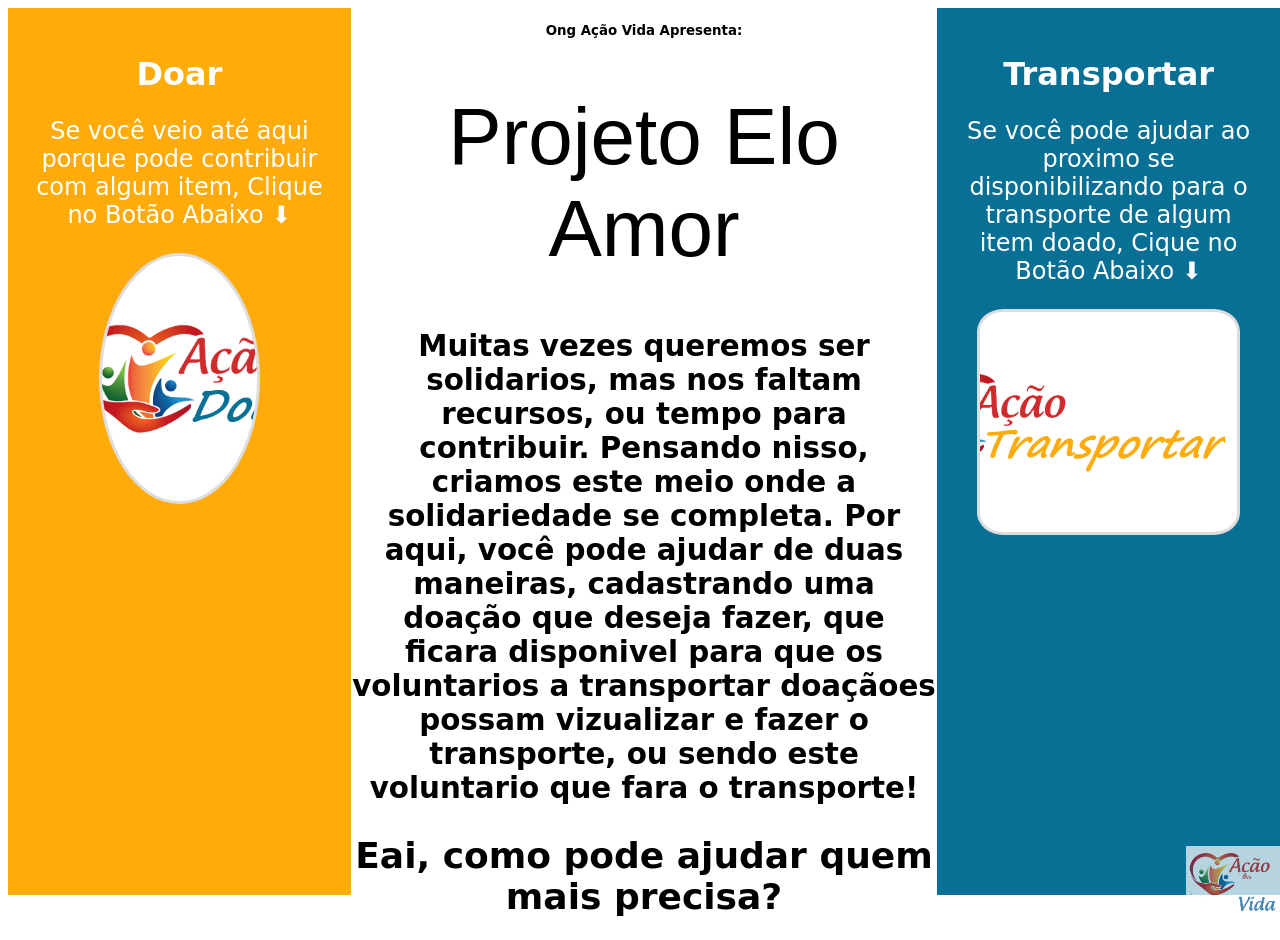
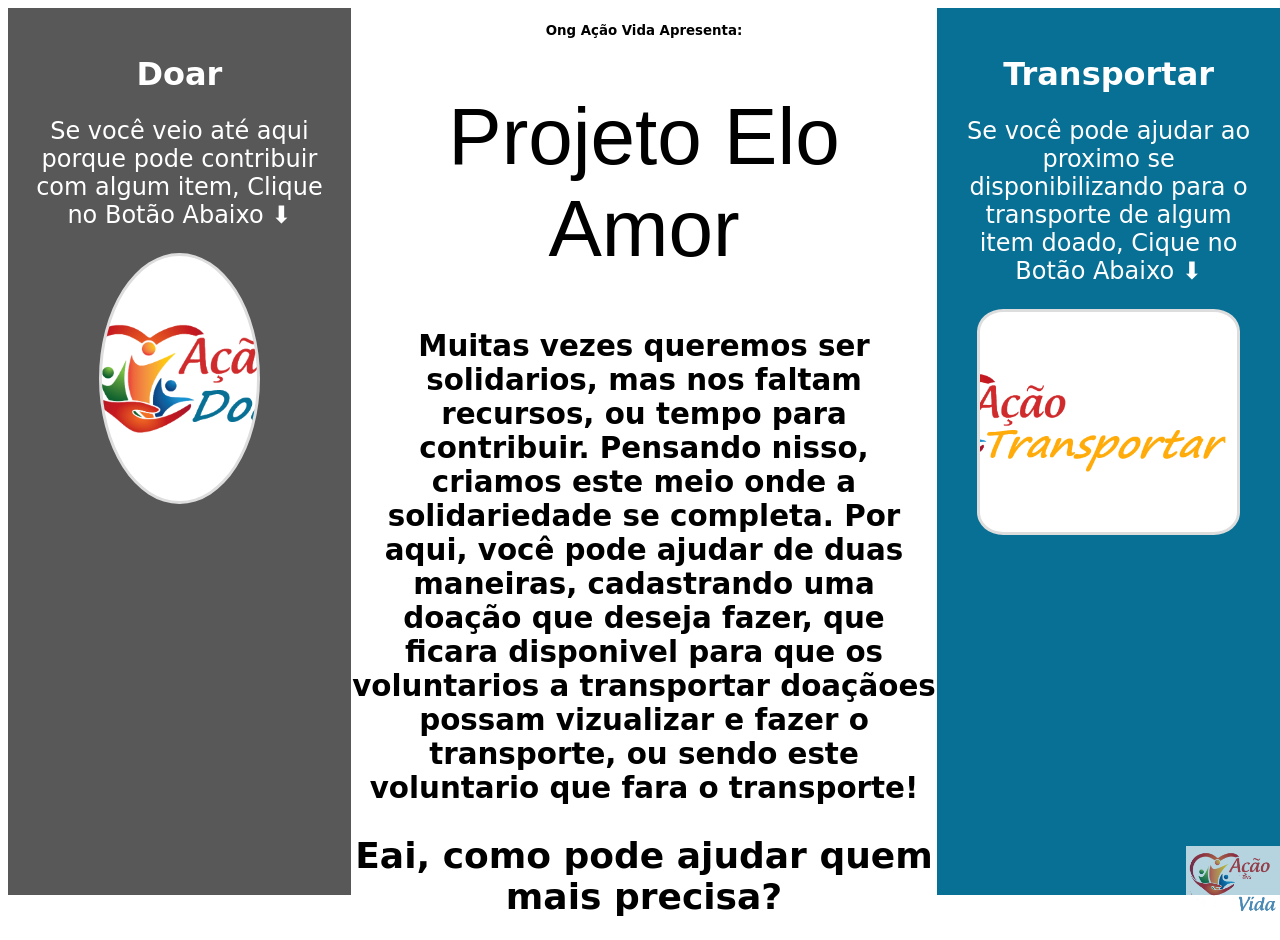
Before and after one commit to guilhermedasilvaa/Projeto_Elo_Amor, a PHP site: page /View/index.php in a window 1280 px wide. Run offline with PHP 8.4, Linux system fonts and the light colour scheme; the visitor is signed in with stand-in values (Sample User, id 1); data that the repository does not hold is empty; some web fonts are replaced.

Commit message:
atualização do fundo

```diff
--- a/Style/stylesheet.css
+++ b/Style/stylesheet.css
@@ -12,7 +12,7 @@ body{
 
 .sidebarDoar {
     flex:1;
-    background-color:#FFAB0A;
+    background-color:#585858;
     top: 0;
     padding: 2%;
     height: 89%;
```
